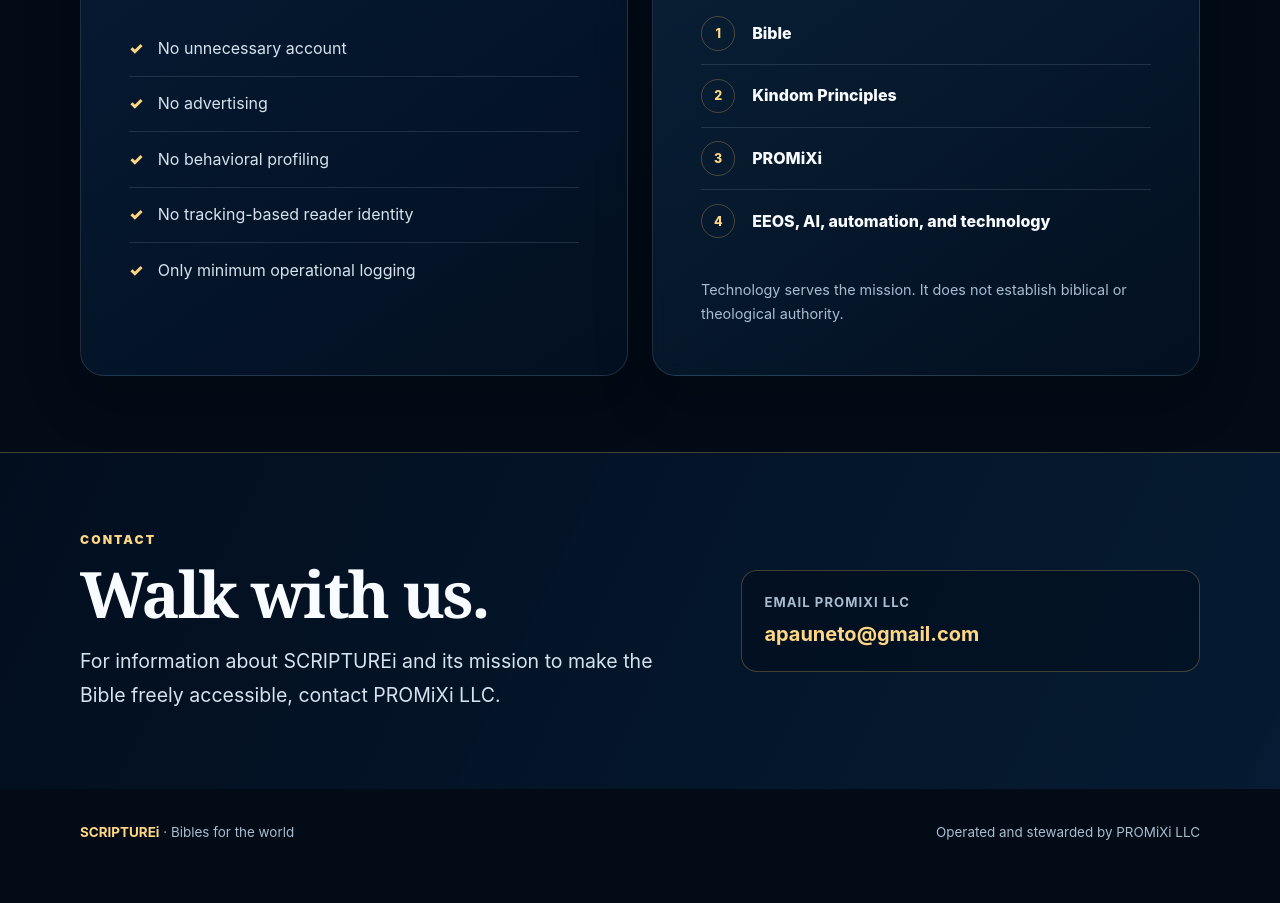
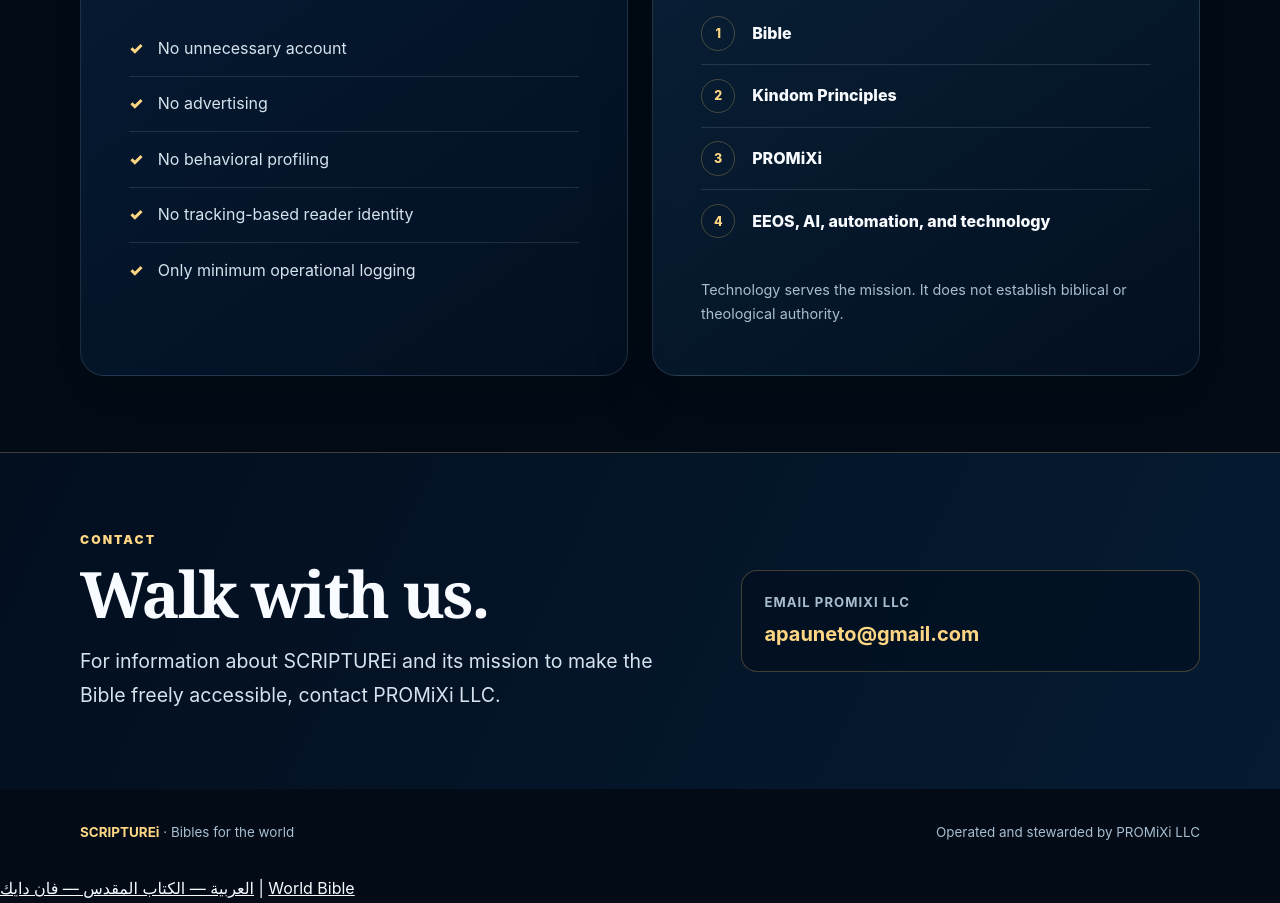
Before and after one commit to aapt-hub/scripturei-public-site, a website: page index.html in a window 1280 px wide. Shown: the part 5387-6290 px from the top of the page. Before the commit the page ends 6262 px from the top, so only its background shows below. Drawn offline with Linux system fonts and the light colour scheme; no server answers.

Commit message:
Add Arabic Van Dyck Bible to public index

```diff
--- a/index.html
+++ b/index.html
@@ -274,5 +274,6 @@
       <p><strong>SCRIPTUREi</strong> <span aria-hidden="true">·</span> Bibles for the world</p>
       <p>Operated and stewarded by PROMiXi LLC</p>
     </footer>
+<a lang="ar" dir="rtl" href="/bibles/arb/arb-vd/">العربية — الكتاب المقدس — فان دايك</a> | <a href="/world-bible/arb/arb-vd/">World Bible</a><br>
   </body>
 </html>
```
